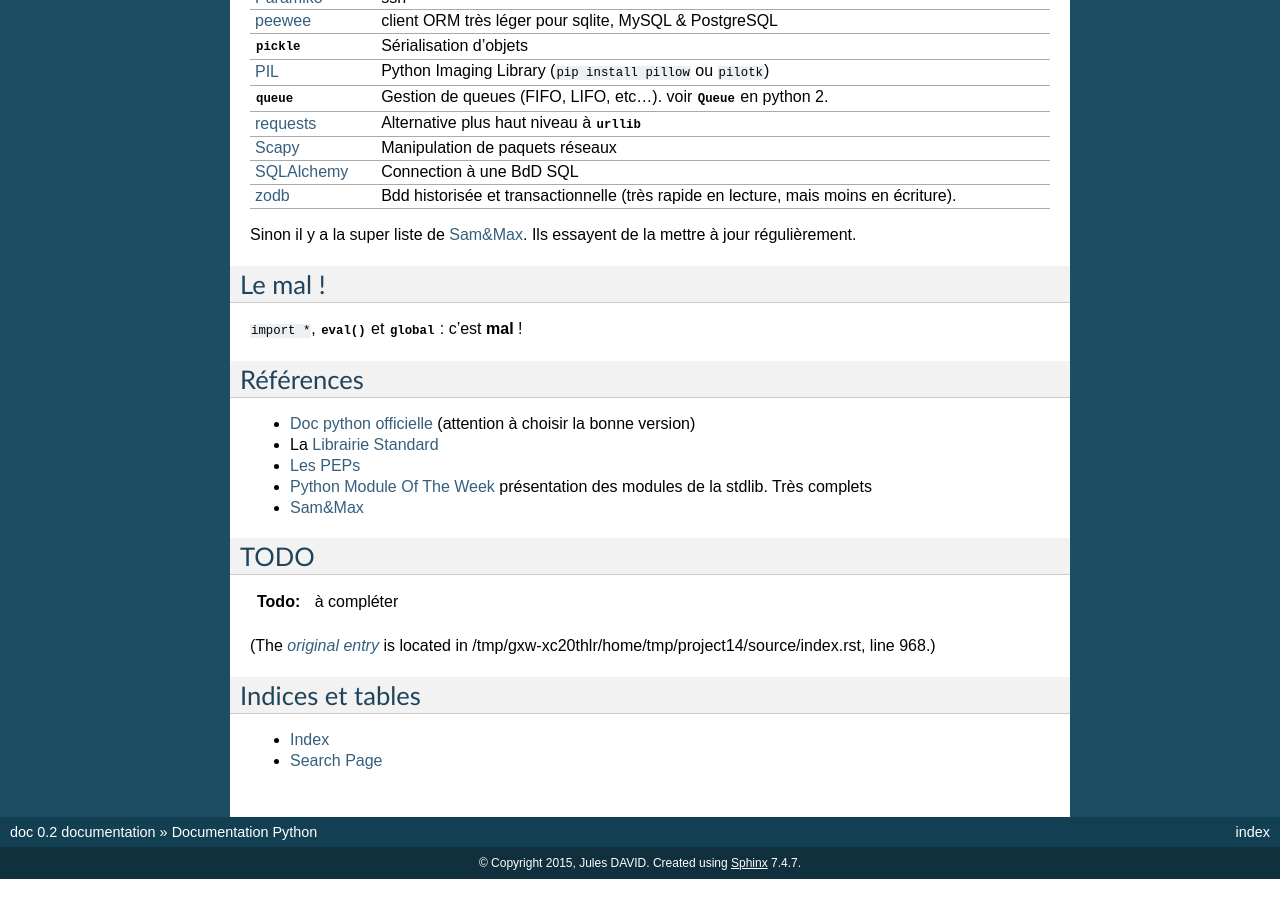
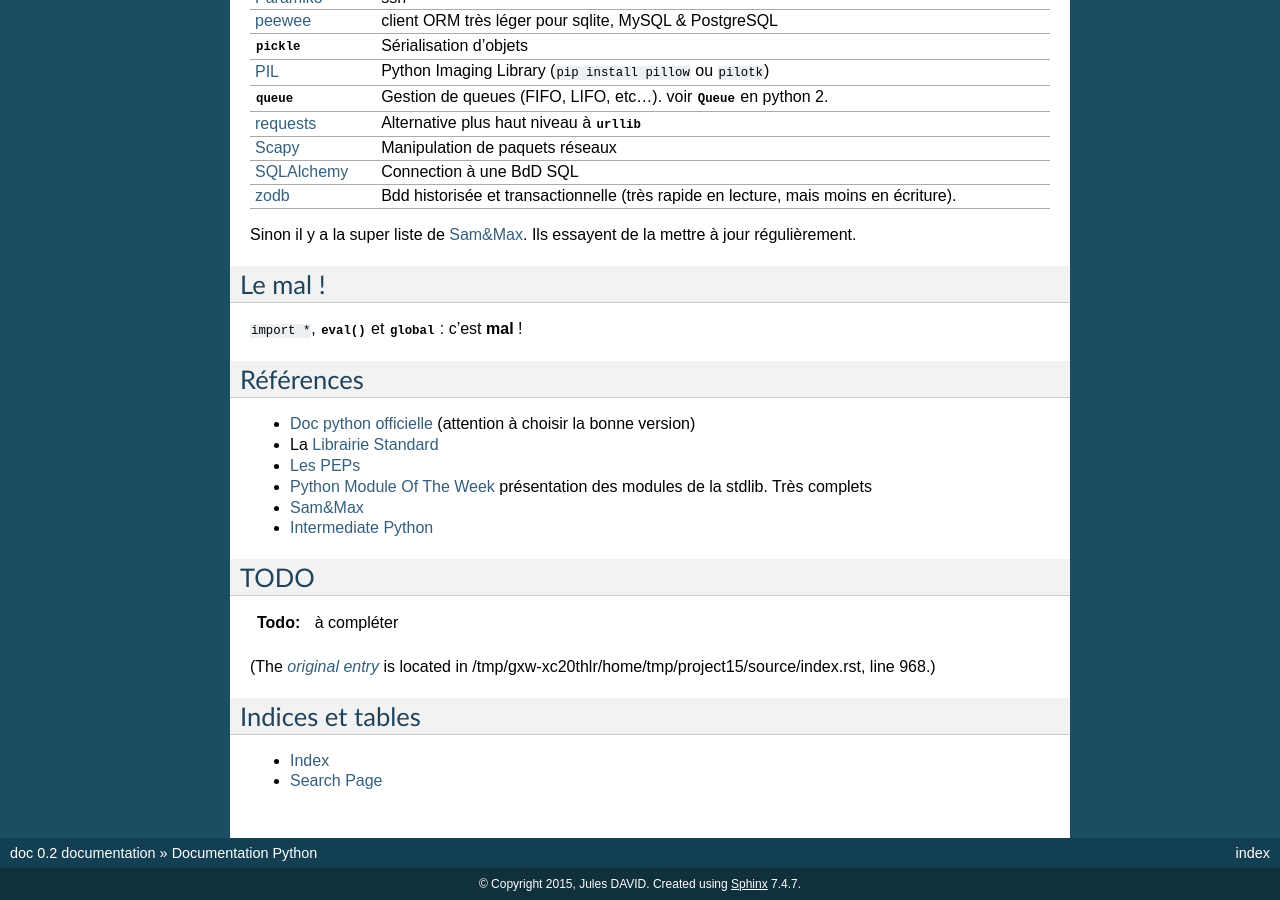
Before and after one commit to galactics/doc-python, a Sphinx documentation site: the page built from source/index.rst, in a window 1280 px wide and 900 px high, scrolled down 18332 px. Built offline with Sphinx 7.4.7, drawn with Linux system fonts in a browser that asks for light colours; before the commit the page ends 19211 px from its top, so only the background shows below that.

Commit message:
Intermediate python

```diff
--- a/source/index.rst
+++ b/source/index.rst
@@ -1208,7 +1208,8 @@ Références
 * La `Librairie Standard <https://docs.python.org/2/library/index.html>`_
 * `Les PEPs <https://www.python.org/dev/peps/>`_
 * `Python Module Of The Week <http://pymotw.com/2/>`_ présentation des modules de la stdlib. Très complets
-* `Sam\&Max <http://sametmax.com>`__
+* `Sam\&Max <http://sametmax.com>`_
+* `Intermediate Python <http://book.pythontips.com/en/latest/>`_
 
 TODO
 ====
```
